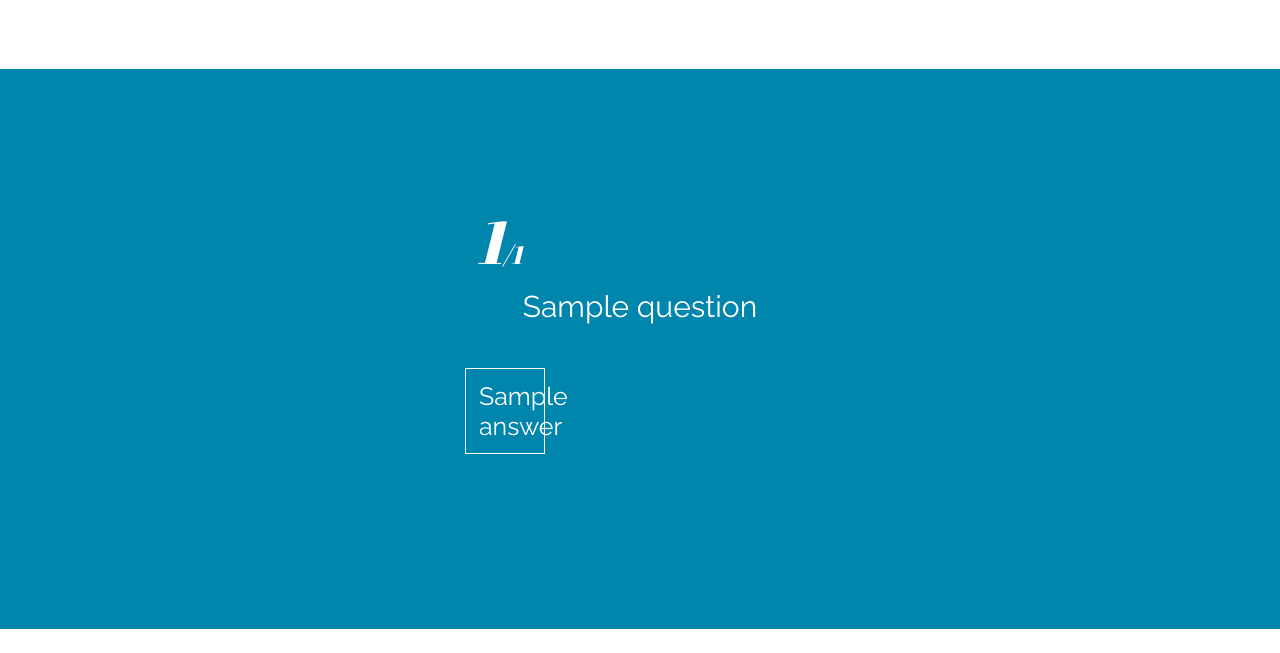
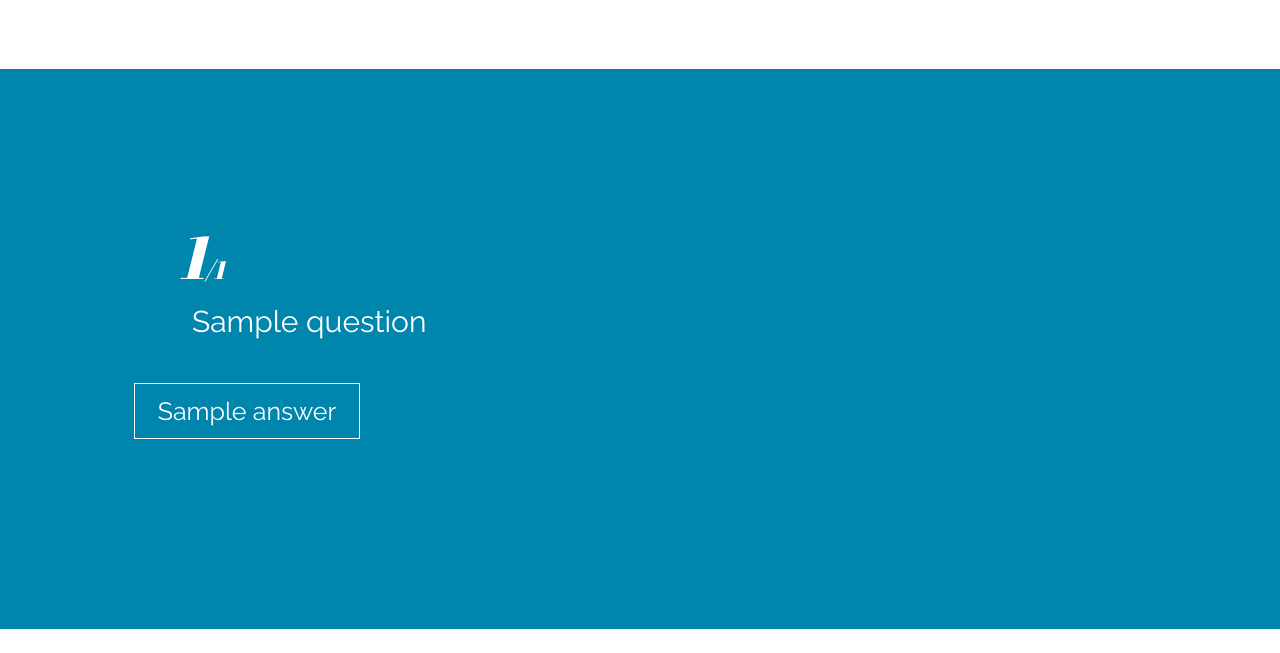
Before and after one commit to next-lucasmenendez/thejuice, a Flask app: template templates/designs/default.html in a window 1280 px wide. Shown: the part 335-988 px from the top of the page. Run offline with Flask 2, Linux system fonts and the light colour scheme; the template is opened without the code that fills it: most values are stand-ins (such as "Sample title", 1, 10 or a date in 2020); some libraries are stand-ins or nearby versions.

Commit message:
fixed width bug

```diff
--- a/static/style/templates/default.css
+++ b/static/style/templates/default.css
@@ -135,7 +135,8 @@ body {
             background-color: white; }
     .questions .question .content {
       max-width: 1024px;
-      margin: auto; }
+      margin: auto;
+      width: 100%; }
   .questions .congrats {
     margin: 8vh 10vw 5vh;
     min-height: 41vh; }
--- a/static/style/templates/default.scss
+++ b/static/style/templates/default.scss
@@ -184,6 +184,7 @@ body {
 		.content {
 			max-width: 1024px;
 			margin: auto;
+			width: 100%;
 		}
 	}
 	.congrats {
```
